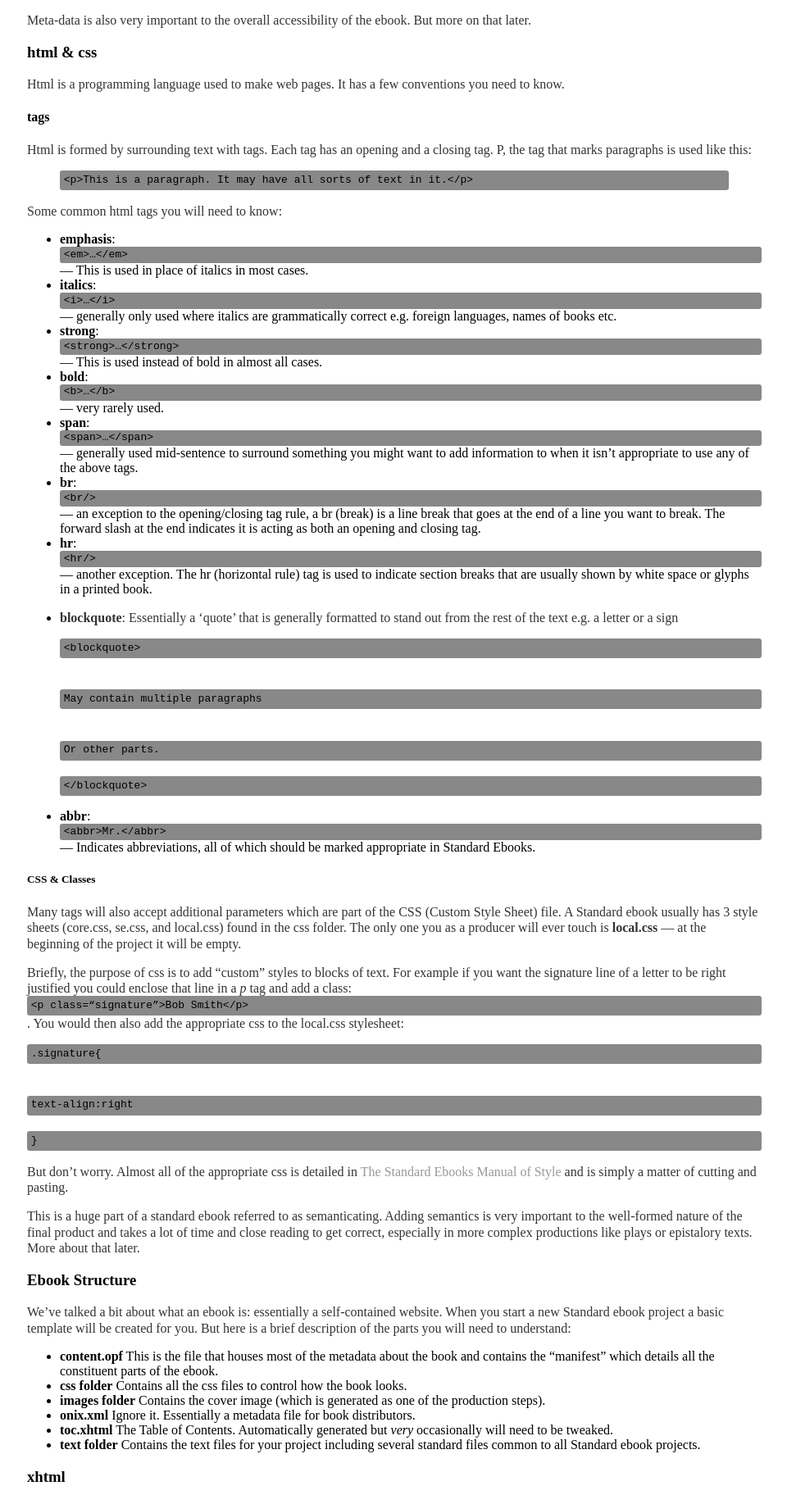
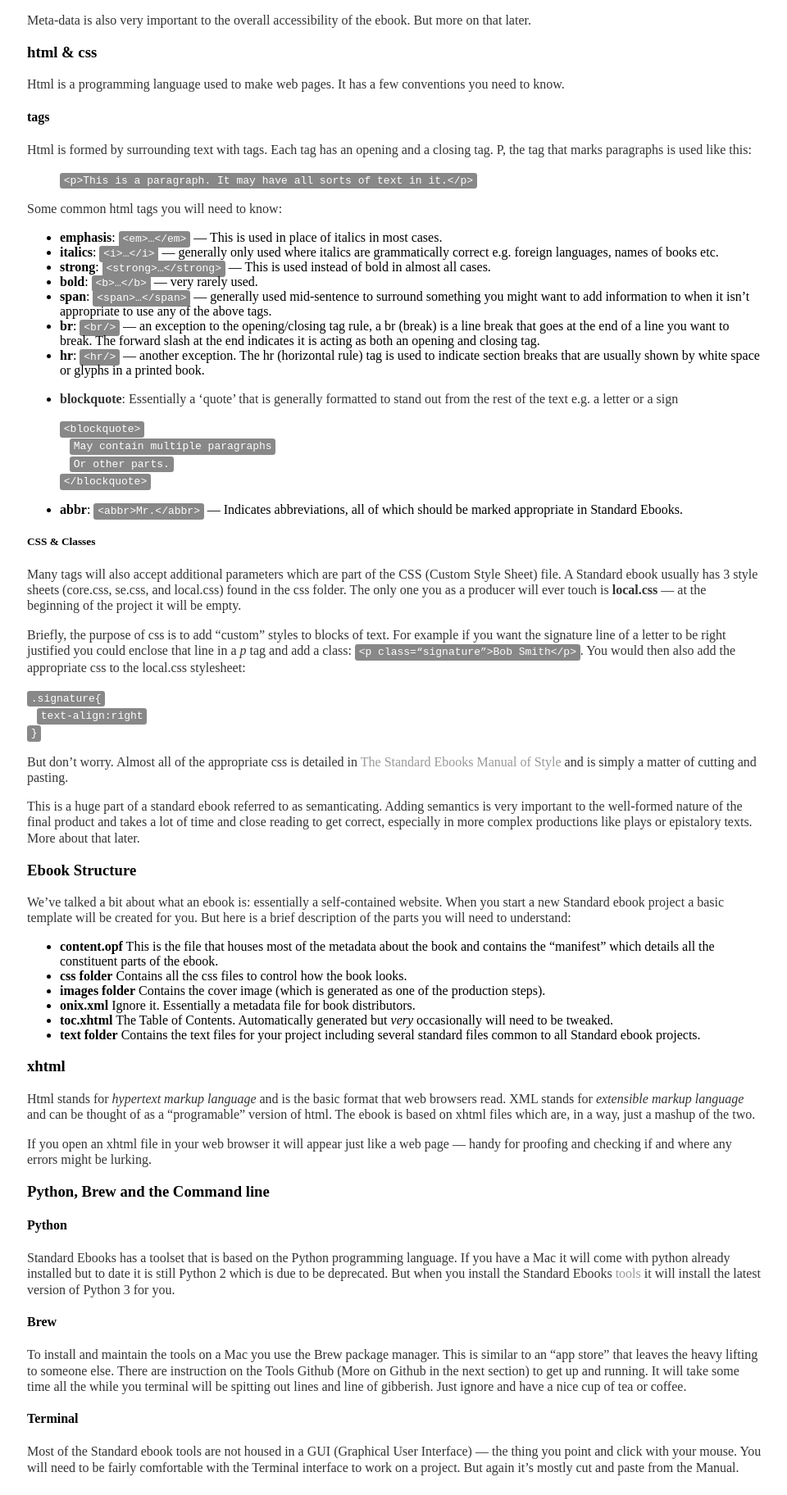
Before and after one commit to b-t-k/b-t-k.github.io, a Jekyll site: the page built from a-guide/a-guide.md, in a window 1280 px wide. Shown: the part 1170-2994 px from the top of the page at 82% size, without its empty margins (159-1119 px from the left). Built offline with Jekyll 4.4.1, drawn with Linux system fonts in a browser that asks for light colours.

Commit message:
Update style.css

```diff
--- a/css/style.css
+++ b/css/style.css
@@ -44,9 +44,8 @@ ul.posts li {
 
 code{
     background-color: #888;
-    display: block;
-    color: #000;
+    color: #FFF;
     font-family: monospace;
-  padding: .1rem .3rem .2rem;
-  border-radius: .2rem;
+    padding: .1rem .3rem .2rem;
+    border-radius: .2rem;
 }
```
